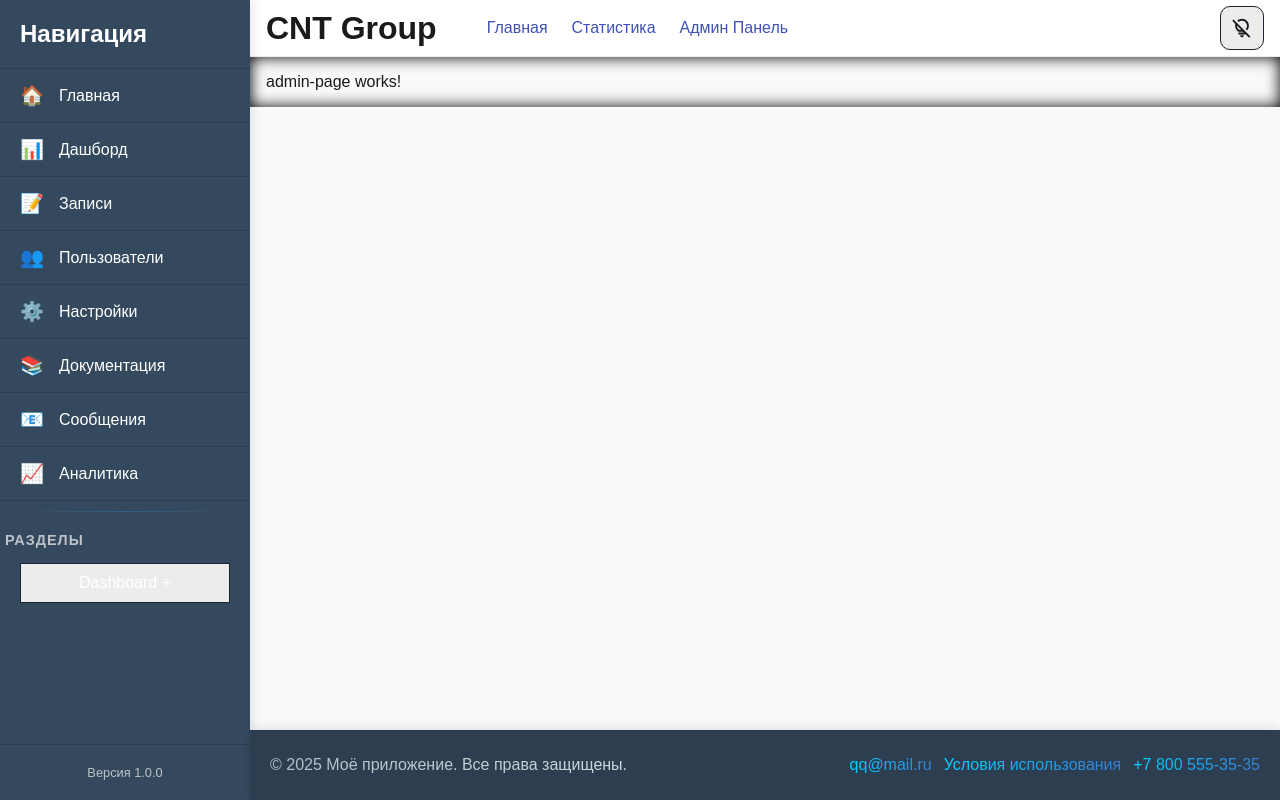
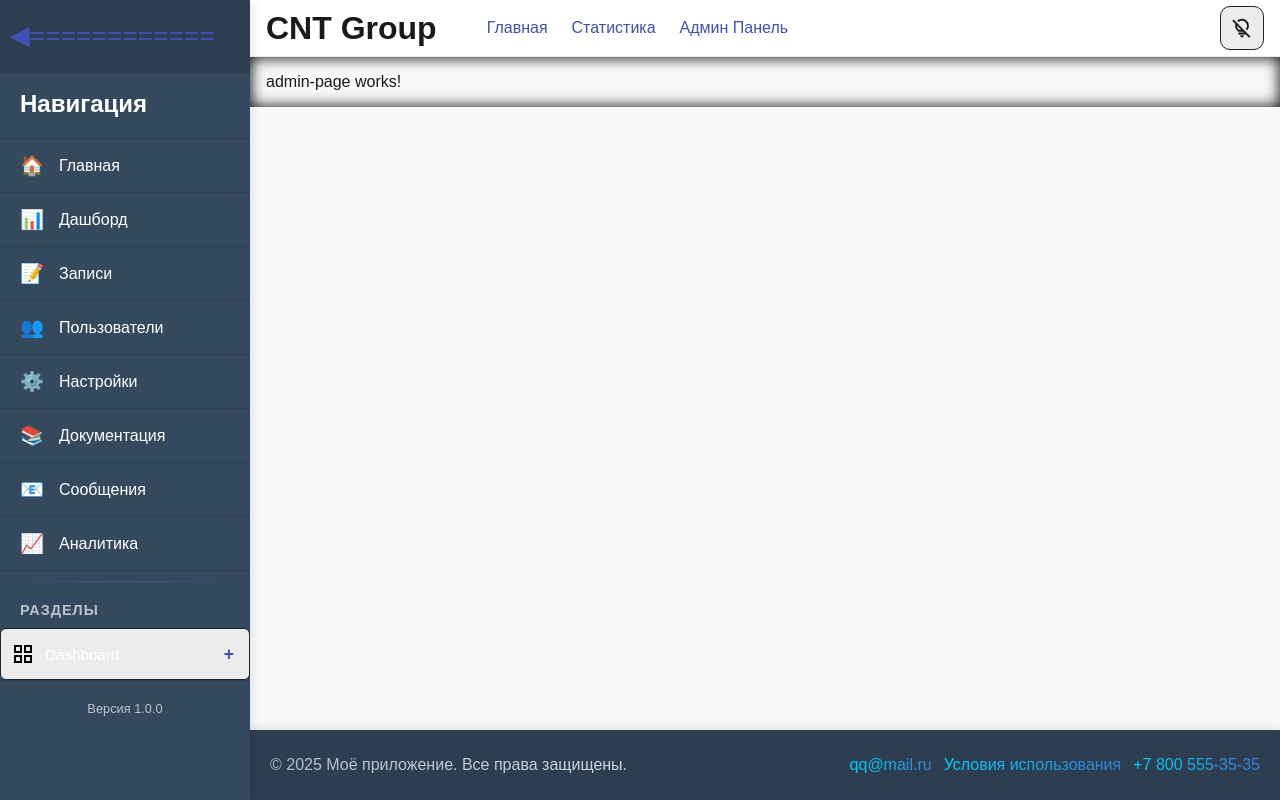
Before and after one commit to JustcrazyLeo/angular1, an Angular app in the folder cnt-group/: page /administration in a window 1280 px wide. Built offline with nearby package versions, Linux system fonts and the light colour scheme.

Commit message:
Add files via upload

```diff
--- a/cnt-group/src/app/@theme/components/menu/menu-childrens/menu-childrens/menu-childrens.component.css
+++ b/cnt-group/src/app/@theme/components/menu/menu-childrens/menu-childrens/menu-childrens.component.css
@@ -1,11 +1,19 @@
 .submenu {
   width: 100%;
+  transition: all 0.3s ease;
+}
+
+.sidebar:not(.show) .submenu {
+  opacity: 0;
+  height: 0;
+  overflow: hidden;
 }
 
 .submenu ul {
   width: 100%;
   padding: 0;
   margin: 0;
+  list-style: none;
 }
 
 .submenu__item {
@@ -16,50 +24,182 @@
   align-items: center;
   justify-content: flex-start;
   flex-direction: column;
-  transition: .3s;
+  transition: all 0.3s ease;
   cursor: pointer;
-  border: 1px solid var(--block-child-border-color);
-  background-color: var(--block-child-background);
+  background-color: var(--block-child-background, transparent);
+  border: 1px solid var(--block-child-border-color, transparent);
+  border-radius: 6px;
+  margin-bottom: 8px;
+  overflow: hidden;
 }
 
+.submenu__item:last-child {
+  margin-bottom: 0;
+}
+
+.submenu__item:hover {
+  background-color: var(--block-child-background-hover, rgba(44, 62, 80, 0.3));
+}
 
 .submenu__item:focus-visible {
-  outline: none;
-  border: 2px solid var(--focus-color);
+  outline: 2px solid var(--focus-color, #3498db);
+  outline-offset: 2px;
 }
 
-.submenu_item > span {
+.submenu__item.show-children {
+  background-color: var(--block-child-background-active, rgba(44, 62, 80, 0.5));
+}
+
+.submenu__wrapper {
   display: flex;
   align-items: center;
-  justify-content: space-between;
+  justify-content: flex-start;
   width: 100%;
+  min-height: 30px;
 }
 
-.submenu_item > span > span {
-  margin-left: auto;
+.submenu__icon {
+  display: inline-block;
+  min-width: 24px;
+  width: 24px;
+  height: 24px;
   margin-right: 10px;
+  font-size: 1.2rem;
+  text-align: center;
+  color: var(--sidebar-text, #ecf0f1);
+  transition: all 0.3s ease;
 }
 
-.submenu_item .submenu__children {
+.submenu__text {
+  flex-grow: 1;
+  transition: all 0.3s ease;
+  color: var(--sidebar-text, #ecf0f1);
+  font-size: 0.95rem;
+  white-space: nowrap;
+  overflow: hidden;
+  text-overflow: ellipsis;
+}
+
+.submenu__text--hidden {
+  opacity: 0;
+  width: 0;
+  font-size: 0;
+  margin: 0;
+  padding: 0;
+}
+
+.submenu__toggle {
+  margin-left: auto;
+  font-size: 1.1rem;
+  font-weight: bold;
+  color: var(--focus-color, #3498db);
+  min-width: 20px;
+  text-align: center;
+  transition: all 0.3s ease;
+  cursor: pointer;
+  padding: 2px 5px;
+  border-radius: 3px;
+}
+
+.submenu__toggle:hover {
+  background-color: rgba(52, 152, 219, 0.2);
+}
+
+.submenu__toggle--hidden {
+  opacity: 0;
+  width: 0;
+  font-size: 0;
+  margin: 0;
+  padding: 0;
+}
+
+.submenu__children {
   display: none;
   flex-direction: column;
   width: 100%;
-  padding-top: 10px;
+  padding: 8px 0 0 0;
+  margin-top: 8px;
+  border-top: 1px solid var(--sidebar-border-light, rgba(255, 255, 255, 0.1));
+  animation: slideDown 0.3s ease-in-out;
 }
 
 .submenu__item.show-children .submenu__children {
   display: flex;
-  animation: slideDown 0.3s ease-in-out;
 }
 
-/* открытие */
+.submenu__children .submenu__item {
+  margin-bottom: 5px;
+  padding: 8px;
+  background-color: var(--block-child-nested-background, rgba(44, 62, 80, 0.2));
+  border: 1px solid var(--block-child-nested-border-color, rgba(255, 255, 255, 0.05));
+}
+
+.submenu__children .submenu__icon {
+  margin-right: 8px;
+  font-size: 1rem;
+}
+
+.submenu__children .submenu__text {
+  font-size: 0.9rem;
+  color: var(--sidebar-text-secondary, #bdc3c7);
+}
+
+.submenu__children .submenu__item:hover .submenu__text {
+  color: var(--sidebar-text, #ffffff);
+}
+
+/* Анимация открытия */
 @keyframes slideDown {
   0% {
     opacity: 0;
-    transform: translateY(-20px);
+    max-height: 0;
+    transform: translateY(-10px);
   }
   100% {
     opacity: 1;
+    max-height: 500px;
     transform: translateY(0);
   }
 }
+
+.sidebar:not(.show) .submenu__item {
+  padding: 10px 5px;
+  justify-content: center;
+  margin-bottom: 5px;
+}
+
+.sidebar:not(.show) .submenu__icon {
+  margin-right: 0;
+  font-size: 1.5rem;
+}
+
+.sidebar:not(.show) .submenu__wrapper {
+  justify-content: center;
+}
+
+.sidebar:not(.show) .submenu__item:hover .submenu__icon {
+  transform: scale(1.2);
+  color: var(--focus-color, #3498db);
+}
+
+.sidebar:not(.show) .submenu__item {
+  position: relative;
+}
+
+.sidebar:not(.show) .submenu__item:hover::after {
+  content: attr(data-title);
+  position: absolute;
+  left: 100%;
+  top: 50%;
+  transform: translateY(-50%);
+  background-color: var(--sidebar-background, #34495e);
+  color: var(--sidebar-text, white);
+  padding: 8px 12px;
+  border-radius: 4px;
+  font-size: 0.9rem;
+  white-space: nowrap;
+  margin-left: 10px;
+  box-shadow: 2px 2px 10px rgba(0, 0, 0, 0.3);
+  z-index: 1000;
+  pointer-events: none;
+}
--- a/cnt-group/src/app/@theme/components/menu/menu-childrens/menu-childrens/menu-childrens.component.html
+++ b/cnt-group/src/app/@theme/components/menu/menu-childrens/menu-childrens/menu-childrens.component.html
@@ -3,24 +3,37 @@
     <li
       class="submenu__item"
       *ngFor="let subItem of menuChildrenItems"
-      [ngClass]="{ 'show-children': subItem.showSubMenu }"
+      [class.show-children]="subItem.showSubMenu && !sidebarHidden"
       tabindex="0"
       [routerLink]="subItem.itemLink"
-      >
-
-      <span>
-        {{ subItem.itemName }}
+      [attr.data-title]="sidebarHidden ? subItem.itemName : null"
+      (click)="sidebarHidden ? null : null"
+    >
+      <span class="submenu__wrapper">
         <span
+          class="submenu__icon"
+          [innerHTML]="getSafeHtml(subItem.icon)"
+        ></span>
+        <span class="submenu__text">
+          {{ subItem.itemName }}
+        </span>
+        <span
+          class="submenu__toggle"
           *ngIf="menuService.getChildrenItems(subItem).length > 0"
-          (click)="toggleSubMenu(subItem)">
-          {{ subItem.showSubMenu ? '-' : '+'  }}
+          (click)="toggleSubMenu(subItem, $event)"
+        >
+          {{ subItem.showSubMenu ? "-" : "+" }}
         </span>
       </span>
-
-      <div class="submenu__children" *ngIf="subItem.showSubMenu">
-        <app-menu-childrens [parentItem]="subItem"></app-menu-childrens>
+      <div
+        class="submenu__children"
+        *ngIf="subItem.showSubMenu && !sidebarHidden"
+      >
+        <app-menu-childrens
+          [parentItem]="subItem"
+          [sidebarHidden]="sidebarHidden"
+        ></app-menu-childrens>
       </div>
-
     </li>
   </ul>
 </div>
--- a/cnt-group/src/app/@theme/components/menu/menu-childrens/menu-childrens/menu-childrens.component.ts
+++ b/cnt-group/src/app/@theme/components/menu/menu-childrens/menu-childrens/menu-childrens.component.ts
@@ -2,7 +2,6 @@ import { Component, Input, OnInit } from '@angular/core';
 import { MenuService } from '../../services/menu.service';
 import { MenuItem } from '../../../models/menu.model';
 import { DomSanitizer, SafeHtml } from '@angular/platform-browser';
-
 
 @Component({
   selector: 'app-menu-childrens',
@@ -20,7 +19,6 @@ export class MenuChildrensComponent implements OnInit {
     if (this.parentItem) {
       this.menuChildrenItems = this.menuService.getChildrenItems(this.parentItem);
     } else {
-
       this.menuService.currentItem$.subscribe(currentItem => {
         if (currentItem) {
           this.menuChildrenItems = this.menuService.getChildrenItems(currentItem);
@@ -29,7 +27,8 @@ export class MenuChildrensComponent implements OnInit {
     }
   }
 
-  toggleSubMenu(item: MenuItem) {
+  toggleSubMenu(item: MenuItem, event: Event) {
+    event.stopPropagation();
     item.showSubMenu = !item.showSubMenu;
 
     if (item.showSubMenu) {
@@ -39,7 +38,6 @@ export class MenuChildrensComponent implements OnInit {
     }
   }
 
-
   getSafeHtml(icon: string | null): SafeHtml {
     return this.sanitizer.bypassSecurityTrustHtml(icon || '');
   }
--- a/cnt-group/src/app/@theme/components/menu/services/menu.service.ts
+++ b/cnt-group/src/app/@theme/components/menu/services/menu.service.ts
@@ -45,7 +45,7 @@ export class MenuService {
       itemName: 'Dashboard',
       itemLink: 'dashboard',
       iconTypeId: 1,
-      icon: '',
+      icon: '<svg class="menuIcon" xmlns="http://www.w3.org/2000/svg" viewBox="0 -960 960 960"><path d="M120-520v-320h320v320H120Zm0 400v-320h320v320H120Zm400-400v-320h320v320H520Zm0 400v-320h320v320H520ZM200-600h160v-160H200v160Zm400 0h160v-160H600v160Zm0 400h160v-160H600v160Zm-400 0h160v-160H200v160Zm400-400Zm0 240Zm-240 0Zm0-240Z"/></svg>',
       itemOrder: 3,
       parentItem: 1,
       showSubMenu: false,
@@ -67,7 +67,7 @@ export class MenuService {
       itemName: 'Пользователи',
       itemLink: 'administration/users',
       iconTypeId: 1,
-      icon: '',
+      icon: '<svg class="menuIcon" xmlns="http://www.w3.org/2000/svg" viewBox="0 -960 960 960"><path d="M40-160v-112q0-34 17.5-62.5T104-378q62-31 126-46.5T360-440q66 0 130 15.5T616-378q29 15 46.5 43.5T680-272v112H40Zm720 0v-120q0-44-24.5-84.5T666-434q51 6 96 20.5t84 35.5q36 20 55 44.5t19 53.5v120H760ZM360-480q-66 0-113-47t-47-113q0-66 47-113t113-47q66 0 113 47t47 113q0 66-47 113t-113 47Zm400-160q0 66-47 113t-113 47q-11 0-28-2.5t-28-5.5q27-32 41.5-71t14.5-81q0-42-14.5-81T544-792q14-5 28-6.5t28-1.5q66 0 113 47t47 113ZM120-240h480v-32q0-11-5.5-20T580-306q-54-27-109-40.5T360-360q-56 0-111 13.5T140-306q-9 5-14.5 14t-5.5 20v32Zm240-320q33 0 56.5-23.5T440-640q0-33-23.5-56.5T360-720q-33 0-56.5 23.5T280-640q0 33 23.5 56.5T360-560Zm0 320Zm0-400Z"/></svg>',
       itemOrder: 1,
       parentItem: 7,
       showSubMenu: false,
--- a/cnt-group/src/app/@theme/components/sidebar/sidebar.component.css
+++ b/cnt-group/src/app/@theme/components/sidebar/sidebar.component.css
@@ -6,16 +6,73 @@
   position: fixed;
   left: 0;
   top: 0;
-  z-index: 50;
+  z-index: 1000;
   overflow-y: auto;
   box-shadow: 2px 0 10px rgba(0, 0, 0, 0.1);
-  transition: background-color 0.3s ease, color 0.3s ease;
+  transition: width 0.3s ease;
 }
 
+.sidebar:not(.show) {
+  width: 60px;
+}
+
+
+.toggle-button-wrapper {
+  position: absolute;
+  top: 20px;
+  right: -40px;
+  z-index: 1100;
+}
+
+.toggle-button {
+  width: 100%;
+  height: 70px;
+  background: transparent;
+  border: none;
+  cursor: pointer;
+  color: var(--sidebar-text, white);
+  font-size: 24px;
+  display: flex;
+  align-items: center;
+  padding: 0 20px;
+  transition: all 0.3s ease;
+  border-radius: 0;
+}
+
+.sidebar:not(.show) .toggle-button {
+  width: 60px;
+  height: 70px;
+  justify-content: center;
+  padding: 0;
+}
+
+.toggle-button:hover {
+  background: var(--sidebar-hover-bg, #2c3e50);
+  color: var(--focus-color, #3498db);
+  transform: scale(1.1);
+}
+
+.sidebar-content {
+  height: 100%;
+  width: 100%;
+  overflow-y: auto;
+  padding-right: 0;
+}
 
 .sidebar-header {
   padding: 20px;
   border-bottom: 1px solid var(--sidebar-border, #2c3e50);
+  white-space: nowrap;
+  overflow: hidden;
+  transition: all 0.3s ease;
+}
+
+.sidebar:not(.show) .sidebar-header {
+  opacity: 0;
+  height: 0;
+  padding: 0;
+  margin: 0;
+  border: none;
 }
 
 .sidebar-header h2 {
@@ -40,6 +97,8 @@
   color: var(--sidebar-text, #ecf0f1);
   text-decoration: none;
   transition: all 0.3s;
+  white-space: nowrap;
+  overflow: hidden;
 }
 
 .nav-link:hover {
@@ -50,139 +109,39 @@
 .nav-icon {
   font-size: 1.2rem;
   margin-right: 15px;
-  width: 24px;
+  min-width: 24px;
   text-align: center;
 }
 
 .nav-label {
   font-size: 1rem;
+  transition: all 0.3s ease;
+}
+
+.sidebar:not(.show) .nav-label {
+  opacity: 0;
+  width: 0;
+  margin: 0;
+  padding: 0;
 }
 
 .sidebar-footer {
   padding: 20px;
   border-top: 1px solid var(--sidebar-border, #2c3e50);
-  position: absolute;
-  bottom: 0;
-  width: 100%;
   text-align: center;
   font-size: 0.8rem;
   color: var(--sidebar-text-secondary, #bdc3c7);
+  white-space: nowrap;
+  overflow: hidden;
+  transition: all 0.3s ease;
 }
 
-app-menu-childrens {
-  display: block;
-  padding: 0 20px;
-  margin: 15px 0;
-}
-
-.submenu {
-  width: 100%;
-  margin: 0;
-  padding: 0;
-}
-
-.submenu ul {
-  width: 100%;
+.sidebar:not(.show) .sidebar-footer {
+  opacity: 0;
+  height: 0;
   padding: 0;
   margin: 0;
-  list-style: none;
-}
-
-.submenu__item {
-  position: relative;
-  width: 100%;
-  padding: 0 !important;
-  margin-bottom: 8px;
-  display: flex;
-  align-items: center;
-  justify-content: flex-start;
-  flex-direction: column;
-  transition: all 0.3s;
-  cursor: pointer;
-  background-color: var(--block-child-background, transparent) !important;
-  border: 1px solid var(--block-child-border-color, transparent) !important;
-  border-radius: 6px;
-  overflow: hidden;
-}
-
-.submenu__item:hover {
-  background-color: var(--sidebar-hover-bg, rgba(44, 62, 80, 0.7)) !important;
-}
-
-.submenu__item > span {
-  display: flex;
-  align-items: center;
-  justify-content: space-between;
-  width: 100%;
-  color: var(--sidebar-text, #ecf0f1) !important;
-  padding: 12px 15px;
-  font-size: 0.95rem;
-}
-
-.submenu__item > span > span {
-  margin-left: auto;
-  margin-right: 10px;
-  font-weight: bold;
-  font-size: 1.1rem;
-  color: var(--focus-color, #3498db);
-  transition: transform 0.3s;
-}
-
-.submenu__item:hover > span > span {
-  color: var(--sidebar-accent, #ff7e5f);
-}
-
-.submenu__item.show-children {
-  background-color: var(--sidebar-hover-bg, rgba(44, 62, 80, 0.9)) !important;
-}
-
-.submenu__item:focus-visible {
-  outline: 2px solid var(--focus-color, #3498db);
-  outline-offset: 2px;
-}
-
-.submenu__children {
-  display: none;
-  flex-direction: column;
-  width: 100%;
-  padding: 0;
-  background-color: var(--sidebar-hover-bg, rgba(44, 62, 80, 0.8)) !important;
-  border-radius: 0 0 6px 6px;
-  overflow: hidden;
-}
-
-.submenu__item.show-children .submenu__children {
-  display: flex;
-  animation: slideDown 0.3s ease-in-out;
-}
-
-.submenu__children .submenu__item {
-  margin-bottom: 0;
-  border-radius: 0;
-  border-top: 1px solid var(--sidebar-border-light, rgba(255, 255, 255, 0.1));
-}
-
-.submenu__children .submenu__item > span {
-  padding-left: 25px;
-  font-size: 0.9rem;
-  color: var(--sidebar-text-secondary, #bdc3c7) !important;
-}
-
-.submenu__children .submenu__item:hover > span {
-  color: var(--sidebar-text, #ffffff) !important;
-}
-
-@keyframes slideDown {
-  0% {
-    opacity: 0;
-    max-height: 0;
-    transform: translateY(-10px);
-  }
-  100% {
-    opacity: 1;
-    max-height: 500px;
-    transform: translateY(0);
-  }
+  border: none;
 }
 
 .dynamic-menu-title {
@@ -190,37 +149,16 @@ app-menu-childrens {
   font-size: 0.9rem;
   text-transform: uppercase;
   letter-spacing: 1px;
-  margin: 20px 0 10px 0;
-  padding-left: 5px;
+  margin: 20px 0 10px 20px;
+  white-space: nowrap;
+  transition: all 0.3s ease;
 }
 
-/* Адаптивность */
-@media (max-width: 768px) {
-  .sidebar {
-    width: 200px;
-  }
-
-  app-menu-childrens {
-    padding: 0 15px;
-  }
-}
-
-@media (max-width: 576px) {
-  .sidebar {
-    width: 60px;
-  }
-
-  .sidebar .nav-label {
-    display: none;
-  }
-
-  app-menu-childrens {
-    display: none;
-  }
-
-  .sidebar-header h2 {
-    font-size: 1rem;
-  }
+.sidebar:not(.show) .dynamic-menu-title {
+  opacity: 0;
+  height: 0;
+  margin: 0;
+  padding: 0;
 }
 
 .sidebar-divider {
@@ -230,4 +168,73 @@ app-menu-childrens {
     var(--sidebar-divider, rgba(52, 152, 219, 0.3)),
     transparent);
   margin: 10px 20px;
+  transition: all 0.3s ease;
 }
+
+.sidebar:not(.show) .sidebar-divider {
+  opacity: 0;
+  height: 0;
+  margin: 0;
+  padding: 0;
+}
+
+.sidebar:not(.show) app-menu-childrens {
+  opacity: 0;
+  height: 0;
+  overflow: hidden;
+  pointer-events: none;
+}
+
+/* Адаптивность */
+@media (max-width: 768px) {
+  .sidebar {
+    width: 200px;
+  }
+
+  .sidebar:not(.show) {
+    width: 50px;
+  }
+
+  .toggle-button-wrapper {
+    right: -35px;
+  }
+
+  .toggle-button {
+    width: 35px;
+    height: 35px;
+  }
+}
+
+@media (max-width: 576px) {
+  .sidebar:not(.show) {
+    width: 50px;
+    transform: translateX(-50px);
+  }
+
+  .sidebar.show {
+    width: 100%;
+    z-index: 2000;
+  }
+
+  .toggle-button-wrapper {
+    position: fixed;
+    left: 60px;
+    top: 10px;
+    right: auto;
+  }
+
+  .toggle-button {
+    background: rgba(52, 73, 94, 0.9);
+    border-radius: 50%;
+    box-shadow: 0 2px 10px rgba(0, 0, 0, 0.3);
+  }
+
+  .sidebar.show .toggle-button-wrapper {
+    left: auto;
+    right: 10px;
+  }
+
+  .sidebar:not(.show) .toggle-button-wrapper {
+    left: 10px;
+  }
+}
--- a/cnt-group/src/app/@theme/components/sidebar/sidebar.component.html
+++ b/cnt-group/src/app/@theme/components/sidebar/sidebar.component.html
@@ -1,4 +1,9 @@
-<aside class="sidebar">
+<aside class="sidebar" [class.show]="isSidebarVisible">
+  <!-- Кнопка внутри сайдбара -->
+  <button class="toggle-button" (click)="toggleSidebar()">
+    <span>{{ isSidebarVisible ? '◀============' : '==▶' }}</span>
+  </button>
+
   <div class="sidebar-header">
     <h2>Навигация</h2>
   </div>
@@ -18,7 +23,7 @@
 
   <h3 class="dynamic-menu-title">Разделы</h3>
 
-  <app-menu-childrens />
+  <app-menu-childrens [sidebarHidden]="!isSidebarVisible" />
 
   <div class="sidebar-footer">
     <p>Версия 1.0.0</p>
--- a/cnt-group/src/app/@theme/components/sidebar/sidebar.component.ts
+++ b/cnt-group/src/app/@theme/components/sidebar/sidebar.component.ts
@@ -1,11 +1,13 @@
-import { Component } from '@angular/core';
+import { Component, OnInit, HostListener, OnDestroy } from '@angular/core';
+import { MenuService } from "../menu/services/menu.service";
+import { MenuItem } from '../models/menu.model';
 
 @Component({
   selector: 'app-sidebar',
   templateUrl: './sidebar.component.html',
   styleUrls: ['./sidebar.component.css']
 })
-export class SidebarComponent {
+export class SidebarComponent implements OnInit, OnDestroy {
   menuItems = [
     { icon: '🏠', label: 'Главная', link: '/' },
     { icon: '📊', label: 'Дашборд', link: '/dashboard' },
@@ -16,4 +18,52 @@ export class SidebarComponent {
     { icon: '📧', label: 'Сообщения', link: '/messages' },
     { icon: '📈', label: 'Аналитика', link: '/analytics' }
   ];
+
+  selectedItem: MenuItem | null = null;
+  isSidebarVisible: boolean = true;
+
+  constructor(private menuService: MenuService) { }
+
+  ngOnInit() {
+
+    const savedState = localStorage.getItem('sidebarState');
+    if (savedState !== null) {
+      this.isSidebarVisible = JSON.parse(savedState);
+    }
+
+    this.updateBodyClass();
+
+    this.menuService.currentItem$.subscribe(item => {
+      this.selectedItem = item;
+    });
+  }
+
+toggleSidebar() {
+  this.isSidebarVisible = !this.isSidebarVisible;
+  localStorage.setItem('sidebarState', JSON.stringify(this.isSidebarVisible));
+  this.updateBodyClass();
 }
+
+private updateBodyClass() {
+  document.body.classList.remove('sidebar-expanded', 'sidebar-collapsed');
+  if (this.isSidebarVisible) {
+    document.body.classList.add('sidebar-expanded');
+  } else {
+    document.body.classList.add('sidebar-collapsed');
+  }
+}
+  @HostListener('window:resize', ['$event'])
+  onResize(event: any) {
+    if (window.innerWidth < 576) {
+      if (this.isSidebarVisible) {
+        this.isSidebarVisible = false;
+        this.updateBodyClass();
+      }
+    }
+  }
+
+  ngOnDestroy() {
+
+    document.body.classList.remove('sidebar-expanded', 'sidebar-collapsed');
+  }
+}
```
Also changed, not shown: cnt-group/src/app/@theme/components/footer/footer.component.css (line endings or trailing spaces).
